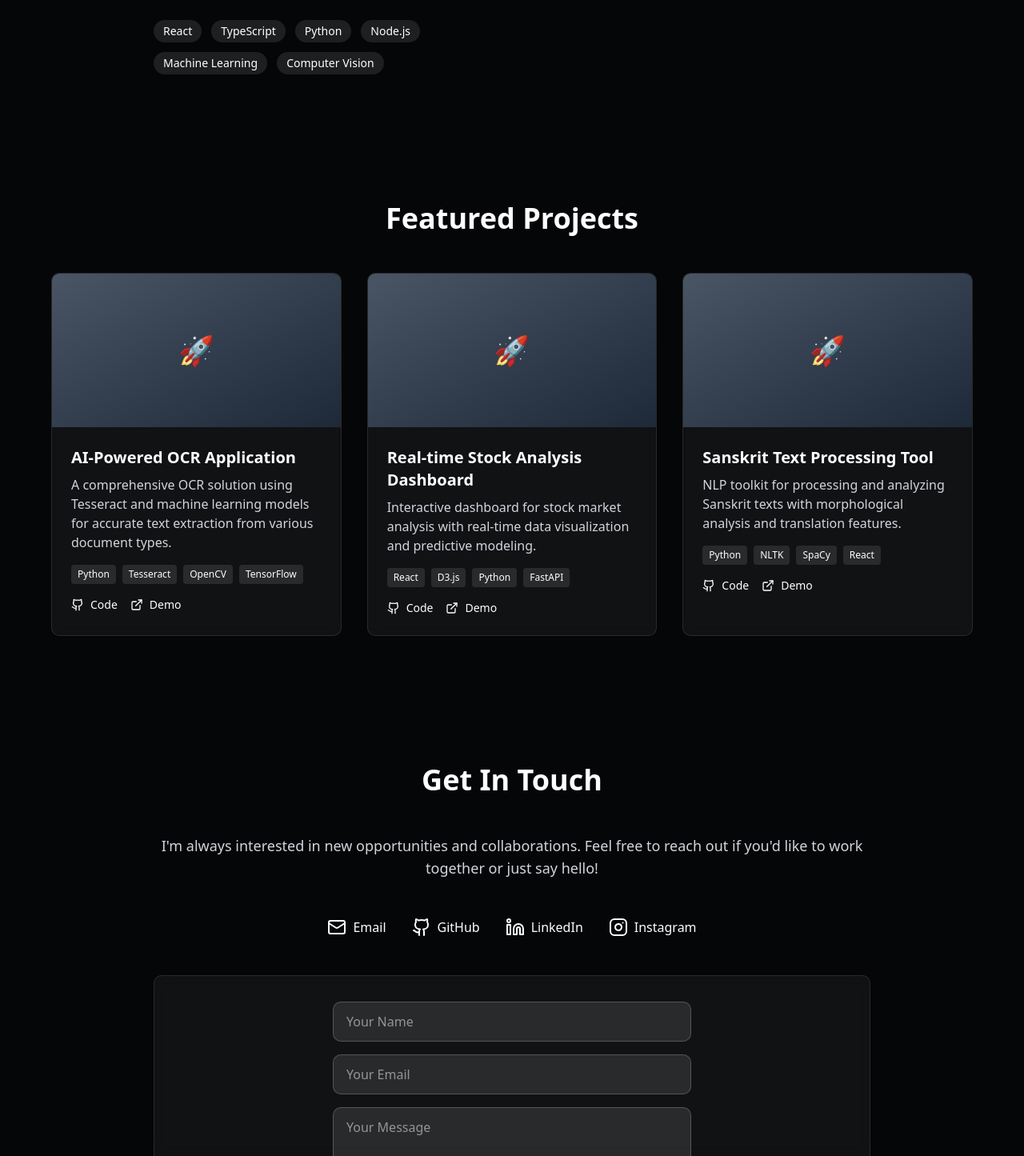
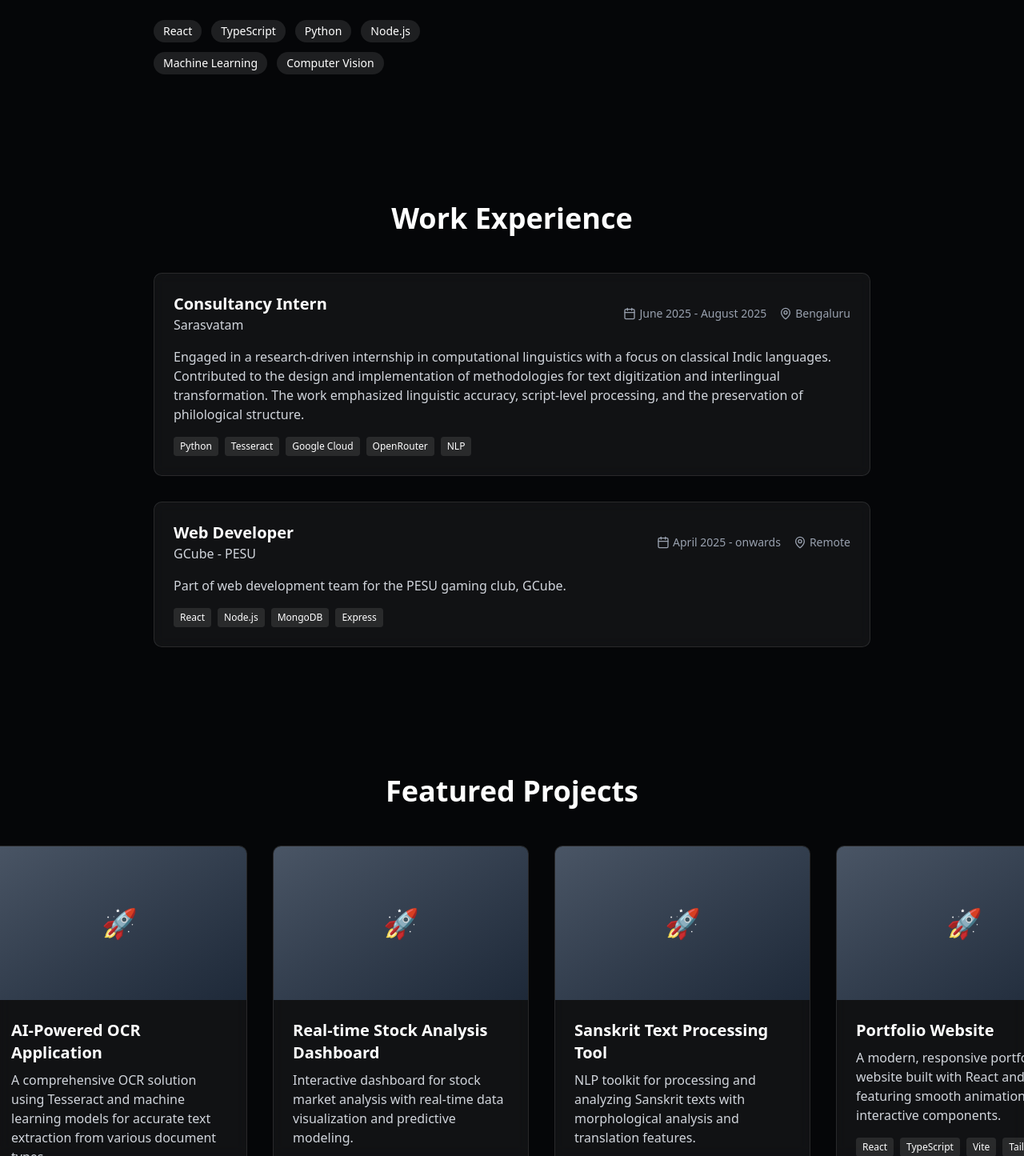
Before and after one commit to vishwambharaRH/vishwambhararh.github.io, a React (Vite) app: page / in a window 1280 px wide. Shown: the part 1355-2800 px from the top of the page at 80% size. Built offline with nearby package versions, Linux system fonts and the light colour scheme.

Commit message:
workexperience and projects

```diff
--- a/src/App.tsx
+++ b/src/App.tsx
@@ -5,6 +5,7 @@ import GalleryPage from "./pages/GalleryPage"
 import Navbar from "./components/Navbar"
 import Hero from "./components/Hero"
 import About from "./components/About"
+import WorkExperience from "./components/WorkExperience"
 import Projects from "./components/Projects"
 import Contact from "./components/Contact"
 import Footer from "./components/Footer"
@@ -19,6 +20,7 @@ function Home() {
       <Navbar />
       <Hero />
       <About />
+      <WorkExperience />
       <Projects />
       <Contact />
       <Footer />
--- a/src/components/Background.tsx
+++ b/src/components/Background.tsx
@@ -1,4 +1,4 @@
-// @ts-ignore
+// @ts-expect-error: LightRays component uses JSX that may not be properly typed
 import LightRays from './LightRays'
 
 export default function Background() {
--- a/src/components/Hero.tsx
+++ b/src/components/Hero.tsx
@@ -1,4 +1,4 @@
-import { ChevronDown } from 'lucide-react'
+import { ChevronDown, Download } from 'lucide-react'
 
 export default function Hero() {
   const scrollToAbout = () => {
@@ -18,6 +18,14 @@ export default function Hero() {
           I am Vishwambhara R Hebbalalu, a third-year Computer Science student at PES University, with a strong interest in machine learning, linguistics, and artificial intelligence.
         </p>
         <div className="flex flex-col sm:flex-row gap-4 justify-center">
+          <a
+            href="/resume.pdf"
+            download
+            className="px-8 py-3 bg-white text-black rounded-lg font-semibold hover:bg-gray-200 transition-colors flex items-center gap-2"
+          >
+            <Download className="w-4 h-4" />
+            Download Resume
+          </a>
           <button
             onClick={() => document.getElementById('projects')?.scrollIntoView({ behavior: 'smooth' })}
             className="px-8 py-3 bg-white text-black rounded-lg font-semibold hover:bg-gray-200 transition-colors"
--- a/src/components/Projects.tsx
+++ b/src/components/Projects.tsx
@@ -24,17 +24,38 @@ const projects = [
     github: 'https://github.com/yourusername/sanskrit-nlp',
     demo: 'https://sanskrit-nlp.vercel.app',
     image: '/api/placeholder/400/250'
+  },
+  {
+    title: 'Portfolio Website',
+    description: 'A modern, responsive portfolio website built with React and Vite, featuring smooth animations and interactive components.',
+    technologies: ['React', 'TypeScript', 'Vite', 'Tailwind CSS'],
+    github: 'https://github.com/yourusername/portfolio',
+    demo: 'https://portfolio.vercel.app',
+    image: '/api/placeholder/400/250'
+  },
+  {
+    title: 'Mobile App Development',
+    description: 'Cross-platform mobile application for task management with real-time synchronization and offline capabilities.',
+    technologies: ['React Native', 'Expo', 'Firebase', 'Redux'],
+    github: 'https://github.com/yourusername/task-app',
+    demo: 'https://task-app.vercel.app',
+    image: '/api/placeholder/400/250'
   }
 ]
 
+// Duplicate projects for seamless infinite scroll
+const duplicatedProjects = [...projects, ...projects]
+
 export default function Projects() {
   return (
-    <section id="projects" className="py-20 px-4">
+    <section id="projects" className="py-20 px-4 overflow-hidden">
       <div className="max-w-6xl mx-auto">
         <h2 className="text-4xl font-bold text-center mb-12">Featured Projects</h2>
-        <div className="grid md:grid-cols-2 lg:grid-cols-3 gap-8">
-          {projects.map((project, index) => (
-            <div key={index} className="bg-white/5 backdrop-blur-sm rounded-lg overflow-hidden border border-white/10 hover:border-white/20 transition-colors">
+        <div className="relative">
+          <div className="flex animate-scroll">
+            {duplicatedProjects.map((project, index) => (
+              <div key={index} className="flex-shrink-0 w-80 mx-4">
+                <div className="bg-white/5 backdrop-blur-sm rounded-lg overflow-hidden border border-white/10 hover:border-white/20 transition-colors h-full">
                   <div className="h-48 bg-gradient-to-br from-gray-600 to-gray-800 flex items-center justify-center">
                     <span className="text-4xl">🚀</span>
                   </div>
@@ -60,7 +81,9 @@ export default function Projects() {
                     </div>
                   </div>
                 </div>
+              </div>
             ))}
+          </div>
         </div>
       </div>
     </section>
--- /dev/null
+++ b/src/components/WorkExperience.tsx
@@ -0,0 +1,60 @@
+import { Calendar, MapPin } from 'lucide-react'
+
+const experiences = [
+  {
+    title: 'Consultancy Intern',
+    company: 'Sarasvatam',
+    location: 'Bengaluru',
+    period: 'June 2025 - August 2025',
+    description: 'Engaged in a research-driven internship in computational linguistics with a focus on classical Indic languages. Contributed to the design and implementation of methodologies for text digitization and interlingual transformation. The work emphasized linguistic accuracy, script-level processing, and the preservation of philological structure.',
+    technologies: ['Python', 'Tesseract', 'Google Cloud', 'OpenRouter', 'NLP']
+  },
+  {
+    title: 'Web Developer',
+    company: 'GCube - PESU',
+    location: 'Remote',
+    period: 'April 2025 - onwards',
+    description: 'Part of web development team for the PESU gaming club, GCube.',
+    technologies: ['React', 'Node.js', 'MongoDB', 'Express']
+  }
+]
+
+export default function WorkExperience() {
+  return (
+    <section id="experience" className="py-20 px-4">
+      <div className="max-w-4xl mx-auto">
+        <h2 className="text-4xl font-bold text-center mb-12">Work Experience</h2>
+        <div className="space-y-8">
+          {experiences.map((exp, index) => (
+            <div key={index} className="bg-white/5 backdrop-blur-sm rounded-lg p-6 border border-white/10 hover:border-white/20 transition-colors">
+              <div className="flex flex-col md:flex-row md:items-center md:justify-between mb-4">
+                <div>
+                  <h3 className="text-xl font-semibold">{exp.title}</h3>
+                  <p className="text-gray-300">{exp.company}</p>
+                </div>
+                <div className="flex items-center gap-4 text-sm text-gray-400 mt-2 md:mt-0">
+                  <div className="flex items-center gap-1">
+                    <Calendar className="w-4 h-4" />
+                    {exp.period}
+                  </div>
+                  <div className="flex items-center gap-1">
+                    <MapPin className="w-4 h-4" />
+                    {exp.location}
+                  </div>
+                </div>
+              </div>
+              <p className="text-gray-300 mb-4">{exp.description}</p>
+              <div className="flex flex-wrap gap-2">
+                {exp.technologies.map((tech) => (
+                  <span key={tech} className="px-2 py-1 bg-white/10 rounded text-xs">
+                    {tech}
+                  </span>
+                ))}
+              </div>
+            </div>
+          ))}
+        </div>
+      </div>
+    </section>
+  )
+}
--- a/src/index.css
+++ b/src/index.css
@@ -129,3 +129,20 @@ body {
     @apply bg-background text-foreground;
   }
 }
+
+@keyframes scroll {
+  0% {
+    transform: translateX(0);
+  }
+  100% {
+    transform: translateX(-50%);
+  }
+}
+
+.animate-scroll {
+  animation: scroll 40s linear infinite;
+}
+
+.animate-scroll:hover {
+  animation-play-state: paused;
+}
```
Also changed, not shown: 1 other file (tests, documents, lock files or other folders). Lines whose indentation alone changed are shown as unchanged.
